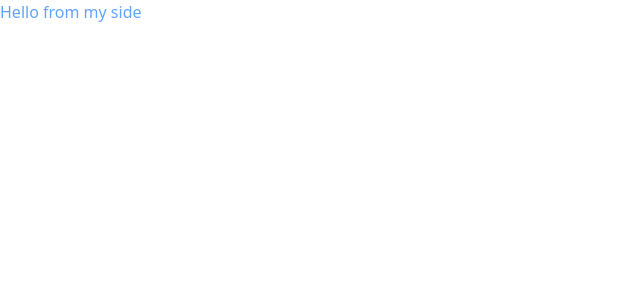
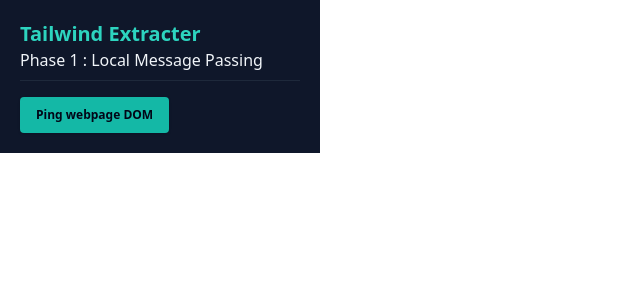
Before and after one commit to aryasakshi13/Tailwind_Config_Extracter, a React (Vite) app: page / in a window 1280 px wide. Shown: the top 300 px of the page, without its empty margins (0-640 px from the left). Built offline with nearby package versions, Linux system fonts and the light colour scheme.

Commit message:
Implemented the popup and working for background color extracting

```diff
--- a/src/App.tsx
+++ b/src/App.tsx
@@ -24,11 +24,44 @@
   }
 
   return (
-    <>
-      <div>
-        <h1 className="text-blue-400">Hello from my side</h1>
+    <div className="w-[320px] p-5 bg-slate-900 text-slate-100 font-sans antialiased">
+       {/* Header Section */}
+      <div className="mb-4 border-b border-slate-800 pb-2">
+        <h1 className="text-xl font-bold text-teal-400">Tailwind Extracter</h1>
+        <p className="">Phase 1 : Local Message Passing</p>
       </div>
-    </>
+
+      {/* Intractive Control Panel */}
+       <div className='space-y-4'>
+         <button onClick ={pingWebpageDom} className=' bg-teal-500 hover:bg-teal-600 text-slate-950 font-bold text-xs py-2.5 px-4 rounded shadow transition-all duration-200 cursor-pointer'>
+          Ping webpage DOM
+         </button>
+
+         {/* Conitional Output Panel */}
+
+         {detectedBg && (
+          <div className='p-3 bg-slate-800 rounded border border-slate-700 space-y-1.5 animate-fadeIn'>
+            <p className='text-[10px] font-semibold text-slate-400 uppercase tracking-wider'>
+              Webpage Background Data:
+            </p>
+            <div className='flex items-center gap-3'>
+              {/* Live color Swatch Box */}
+               <div className='w-5 h-5 rounded border border-slate-600 shadow-inner'
+               style={{backgroundColor:detectedBg}}
+               />
+               {/* Raw String Output */}
+               <code className='text-xs text-emerald-400 font-mono font-bold bg-slate-950 px-2 py-1 rounded border border-slate-800'>
+                {detectedBg}
+               </code>
+            </div>
+          </div>
+         )}
+
+       </div>
+
+
+
+    </div>
   )
 }
 
--- /dev/null
+++ b/src/core/background.ts
@@ -0,0 +1 @@
+console.log("Background Worker Connected!");
--- a/src/core/scraper.ts
+++ b/src/core/scraper.ts
@@ -4,12 +4,26 @@
     (
         message: {action: string},
         sender: chrome.runtime.MessageSender,
-        sendResponse:(response: { status: string; backgroundColor: string })=> void)=>{
+        sendResponse:(response: any)=> void)=>{
 
          if(message.action === "PING_DOM"){
+            console.log("POPup clicked ! Analyzing the page backhround color...");
 
-        const bodyStyles = window.getComputedStyle(document.body);
-        const actualColor = bodyStyles.backgroundColor ;
+            const bodyStyles = window.getComputedStyle(document.body);
+            let actualColor = bodyStyles.backgroundColor ;
+
+
+          if(actualColor === "rgba(0, 0, 0, 0)" || actualColor === "transparent"){
+             const rootStyles = window.getComputedStyle(document.documentElement);
+             actualColor = rootStyles.backgroundColor;
+          }
+
+          if (actualColor === "rgba(0, 0, 0, 0)" || actualColor === "transparent") {
+                // Check if the user's system or site prefers a dark layout
+                const isDarkMode = window.matchMedia && window.matchMedia('(prefers-color-scheme: dark)').matches;
+                actualColor = isDarkMode ? "rgb(15, 23, 42)" : "rgb(255, 255, 255)";
+            }
+
 
         sendResponse({
             status: "success",
@@ -18,4 +32,4 @@
      }
 
      return true ;
-})
+});
```
Also changed, not shown: manifest.json.
